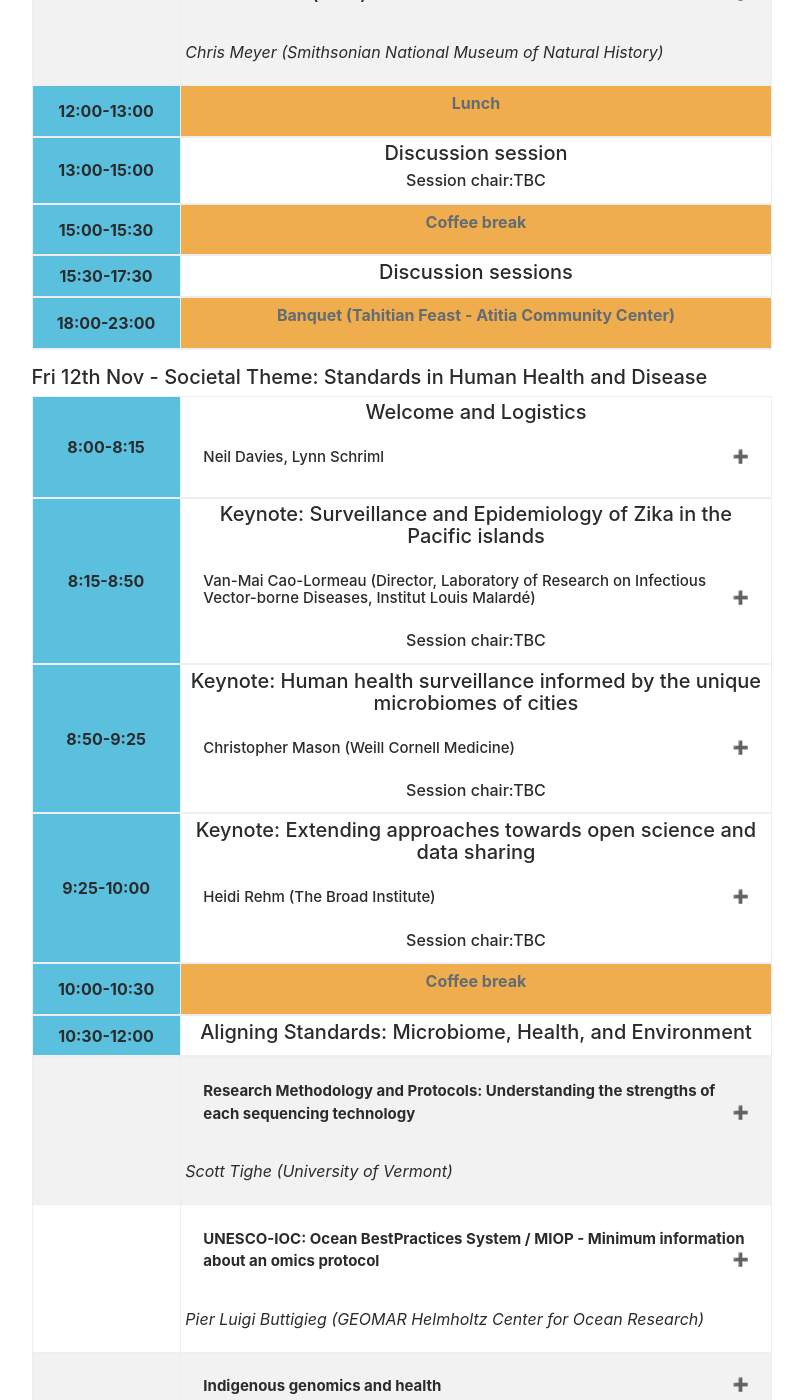
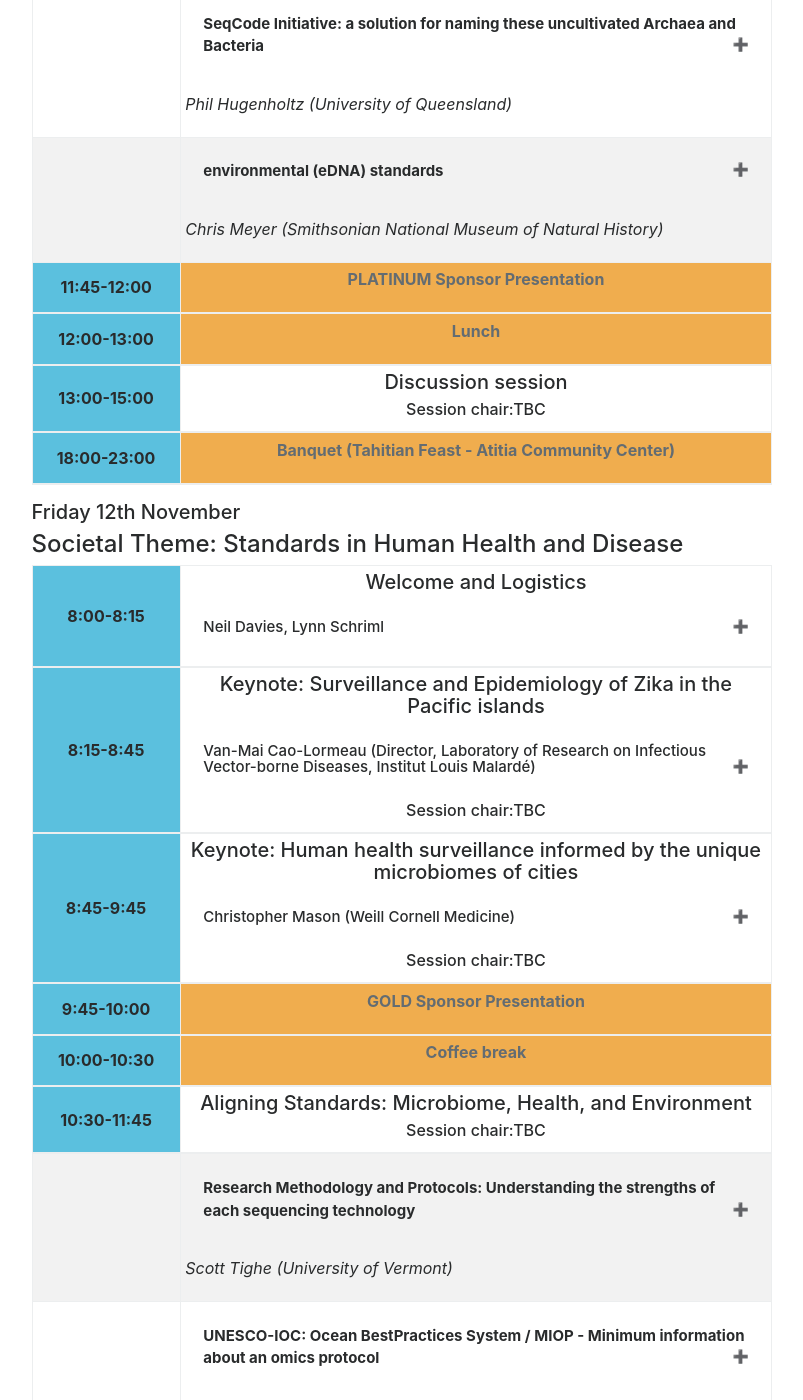
Before and after one commit to GenomicsStandardsConsortium/GSC23-Bangkok, a Jekyll site: the page built from program.html, in a window 1280 px wide and 1400 px high, scrolled down 1980 px. Shown: the whole window, without its empty margins (238-1041 px from the left). Built offline with Jekyll 4.4.1, drawn with Linux system fonts in a browser that asks for light colours; nearby versions of some CDN libraries; some of the changed text lies outside the part shown.

Commit message:
Update schedule.yml

```diff
--- a/_data/schedule.yml
+++ b/_data/schedule.yml
@@ -1,38 +1,37 @@
 #Day0
 - date: "2021-11-9"
-  dateReadable: "Tues 9th Nov"
-  timeslots:
-  - startTime: ""
-    endTime: ""
-    title: "Arrival day"
+  dateReadable: "Tuesday November 9"
+  title: "Arrival day"
 #Day1
 - date: "2021-11-10"
-  dateReadable: "Weds 10th Nov"
+  dateReadable: "Wednesday November 10"
+  title: "Arrival, Board Meeting and Welcome Recption"
   timeslots:
-  - startTime: ""
+  - startTime: "TBC"
     endTime: ""
-    title: "Board meeting"
-  - startTime: ""
-    endTime: ""
-    title: "Welcome reception (Gump House)"
+    title: "GSC Board meeting"
+  - startTime: "18:00"
+    endTime: "23:00"
+    title: "Welcome reception"
 #Day2
 - date: "2021-11-11"
-  dateReadable: "Thurs 11th Nov - Societal Challenge: Biodiversity and Climate Change"
+  dateReadable: "Thursday November 11"
+  title: "Societal Challenge: Biodiversity and Climate Change"
   timeslots:
   - startTime: "8:00"
     endTime: "8:15"
     title: "Welcome and Logistics"
-    speaker: "Neil Davies, Lynn Schriml"
+    speaker: "Lynn Schriml (GSC President, University of Maryland School of Medicine) <br> Neil Davies (Executive Director of the Gump South Pacific Research Station"
   - startTime: "8:15"
     endTime: "8:45"
     title: "Keynote: eDNA Institute, climate change and coral reefs, Tara Pacific"
     speaker: "Serge Planes (Directeur de Recherche Directeur de Recherche -CNRS)"
     abstract: "TBC"
-    chair: "Lynn Schriml"
+    chair: "TBC"
   - startTime: "8:45"
-    endTime: "10:00"
-    title: "Biodiversity of islands, coral reef, and impacts of climate change"
-    chair: "Neil Davies"
+    endTime: "9:45"
+    title: "Biodiversity of islands, coral reef, and impacts of climate change (Oceans)"
+    chair: "TBC"
     type: "presentation"
     events:
       - title: "Diversity and ethics aspects in marine microbiome research"
@@ -43,22 +42,26 @@
       - title: "Moorea Microbiome"
         link: ""
         abstract: "TBC"
-        speaker: "Becky Vega Thurber (Oregon State University)"
+        speakers: "TBC"
         speakers-link: ""
       - title: "EPA Pacific wide surveillance"
         link: ""
         abstract: "TBC"
-        speaker: "George Roderick/Rosie Gillespie (Berkeley)"
+        speakers: "George Roderick (Berkeley)"
         speakers-link: ""
+  - startTime: "9:45"
+    endTime: "10:00"
+    title: "PLATINUM Sponsor Presentation"
+    type: "service"
   - startTime: "10:00"
     endTime: "10:30"
     title: "Coffee break"
     type: "service"
   - startTime: "10:30"
-    endTime: "12:00"
+    endTime: "11:45"
     title: "Aligning standards: Environment and Health"
     type: "presentation"
-    chair: "Lynn Schriml"
+    chair: "TBC"
     events:
       - title: "MIxS 6, new checklists/packages, FDA food package"
         link: ""
@@ -85,6 +88,10 @@
         abstract: "TBC"
         speakers: "Chris Meyer (Smithsonian National Museum of Natural History)"
         speakers-link: ""
+  - startTime: "11:45"
+    endTime: "12:00"
+    title: "PLATINUM Sponsor Presentation"
+    type: "service"
   - startTime: "12:00"
     endTime: "13:00"
     title: "Lunch"
@@ -94,51 +101,44 @@
     title: "Discussion session"
     chair: "TBC"
     abstract: "TBC"
-  - startTime: "15:00"
-    endTime: "15:30"
-    title: "Coffee break"
-    type: "service"
-  - startTime: "15:30"
-    endTime: "17:30"
-    title: "Discussion sessions"
   - startTime: "18:00"
     endTime: "23:00"
     title: "Banquet (Tahitian Feast - Atitia Community Center)"
     type: "service"
 #Day3
 - date: "2021-11-12"
-  dateReadable: "Fri 12th Nov - Societal Theme: Standards in Human Health and Disease"
+  dateReadable: "Friday 12th November"
+  title: "Societal Theme: Standards in Human Health and Disease"
   timeslots:
   - startTime: "8:00"
     endTime: "8:15"
     title: "Welcome and Logistics"
     speaker: "Neil Davies, Lynn Schriml"
   - startTime: "8:15"
-    endTime: "8:50"
+    endTime: "8:45"
     title: "Keynote: Surveillance and Epidemiology of Zika in the Pacific islands"
     speaker: "Van-Mai Cao-Lormeau (Director, Laboratory of Research on Infectious Vector-borne Diseases, Institut Louis Malardé)"
     abstract: "TBC"
     chair: "TBC"
-  - startTime: "8:50"
-    endTime: "9:25"
+  - startTime: "8:45"
+    endTime: "9:45"
     title: "Keynote: Human health surveillance informed by the unique microbiomes of cities"
     speaker: "Christopher Mason (Weill Cornell Medicine)"
     abstract: "TBC"
     chair: "TBC"
-  - startTime: "9:25"
+  - startTime: "9:45"
     endTime: "10:00"
-    title: "Keynote: Extending approaches towards open science and data sharing"
-    speaker: "Heidi Rehm (The Broad Institute)"
-    abstract: "TBC"
-    chair: "TBC"
+    title: "GOLD Sponsor Presentation"
+    type: "service"
   - startTime: "10:00"
     endTime: "10:30"
     title: "Coffee break"
     type: "service"
   - startTime: "10:30"
-    endTime: "12:00"
+    endTime: "11:45"
     title: "Aligning Standards: Microbiome, Health, and Environment "
     type: "presentation"
+    chair: "TBC"
     events:
       - title: "Research Methodology and Protocols: Understanding the strengths of each sequencing technology"
         link: ""
@@ -155,6 +155,10 @@
         abstract: "TBC"
         speakers: "Keolu Fox (UCSD)"
         speakers-link: ""
+  - startTime: "11:45"
+    endTime: "12:00"
+    title: "GOLD Sponsor Presentation"
+    type: "service"
   - startTime: "12:00"
     endTime: "13:00"
     title: "Lunch"
@@ -162,39 +166,14 @@
   - startTime: "13:00"
     endTime: "15:00"
     title: "Discussion session"
-    type: "presentation"
-    events:
-      - title: "TBC"
-        link: ""
-        abstract: "TBC"
-        speakers: ""
-        speakers-link: ""
-      - title: "TBC"
-        link: ""
-        abstract: "TBC"
-        speakers: ""
-        speakers-link: ""
-      - title: "TBC"
-        link: ""
-        abstract: "TBC"
-        speakers: ""
-        speakers-link: ""
-      - title: "TBC"
-        link: ""
-        abstract: "TBC"
-        speakers: ""
-        speakers-link: ""
+    chair: "TBC"
+    abstract: "TBC"
   - startTime: "15:00"
     endTime: "15:30"
-    title: "Coffee break"
-    type: "service"
-  - startTime: "15:30"
-    endTime: "16:00"
-    title: "Handoff to next meeting and close"
+    title: "Handoff to next meeting (GSC23 Thailand in 2022)"
+  - startTime: "16:00"
+    title: "Closing reception"
 #Day 3
 - date: "2021-11-16"
   dateReadable: "Saturday November 14"
-  timeslots:
-  - startTime: ""
-    endTime: ""
-    title: "Depart"
+  title: "Departure"
```
